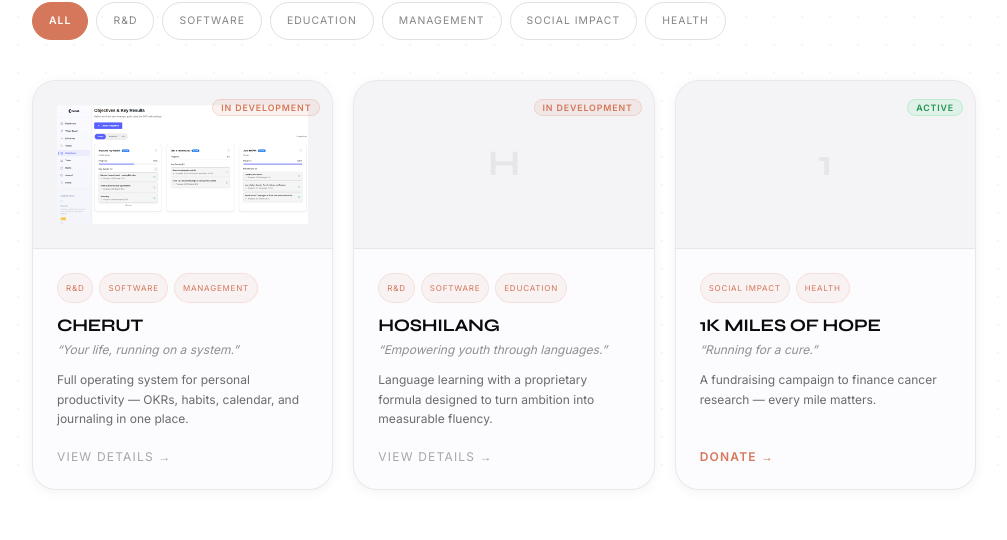
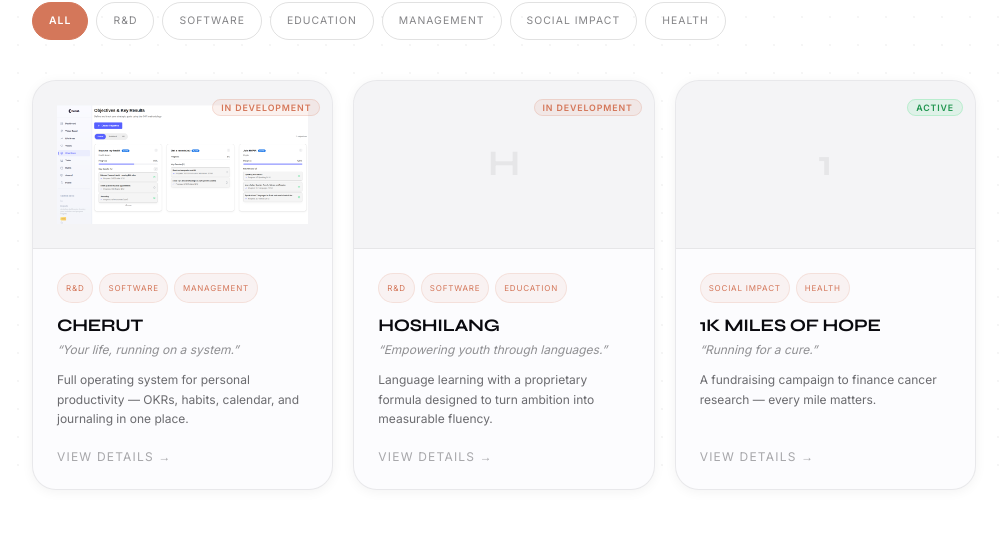
Before and after one commit to chutzpah-os/hr-portal, a Next.js app in the folder frontend/: page /solutions in a window 1280 px wide. Shown: the part 333-873 px from the top of the page, without its empty margins (136-1143 px from the left). Built offline with nearby package versions, Linux system fonts and the light colour scheme; a web font is replaced by a local one.

Commit message:
feat(solutions): open 1k Miles of Hope in modal with Donate CTA inside

```diff
--- a/frontend/src/app/solutions/page.tsx
+++ b/frontend/src/app/solutions/page.tsx
@@ -64,11 +64,17 @@ The formula: structured input + real-world output + accountability loops. The re
     name: '1k Miles of Hope',
     tagline: 'Running for a cure.',
     shortDescription: 'A fundraising campaign to finance cancer research — every mile matters.',
-    fullDescription: '',
+    fullDescription: `1k Miles of Hope is a fundraising initiative created to support cancer research through the Terry Fox Foundation — one of the most impactful cancer research programs in the world.
+
+The goal is simple: run 1,000 miles and raise funds that go directly toward financing scientific research aimed at finding a cure. Every kilometer translates into real resources for real scientists working on real breakthroughs.
+
+Cancer touches almost every family. This campaign is a way to turn movement into meaning — to make every run, every mile, and every step count for something larger than the finish line.
+
+If you want to contribute, every donation makes a difference.`,
     tags: ['Social Impact', 'Health'],
     status: 'Active',
     cta: { label: 'Donate', href: 'https://international.terryfox.ca/page/1k-miles-of-hope', external: true },
-    hasModal: false,
+    hasModal: true,
   },
 ]
 
@@ -233,8 +239,6 @@ function ProductModal({ product, onClose }: { product: Product; onClose: () => v
 }
 
 function ProductCard({ product, onClick }: { product: Product; onClick: () => void }) {
-  const isExternal = !product.hasModal && product.cta
-
   const cardContent = (
     <div
       className="group flex flex-col h-full rounded-3xl overflow-hidden transition-all duration-300 cursor-pointer"
@@ -327,38 +331,16 @@ function ProductCard({ product, onClick }: { product: Product; onClick: () => vo
 
         {/* Footer */}
         <div className="mt-5 flex items-center justify-between">
-          {isExternal ? (
-            <span
-              className="text-xs uppercase tracking-widest font-semibold"
-              style={{ color: 'var(--accent)' }}
-            >
-              Donate →
-            </span>
-          ) : (
           <span
             className="text-xs uppercase tracking-widest"
             style={{ color: 'var(--white-35)' }}
           >
             View details →
           </span>
-          )}
         </div>
       </div>
     </div>
   )
-
-  if (isExternal && product.cta) {
-    return (
-      <a
-        href={product.cta.href}
-        target="_blank"
-        rel="noopener noreferrer"
-        className="block h-full"
-      >
-        {cardContent}
-      </a>
-    )
-  }
 
   return (
     <button onClick={onClick} className="text-left block w-full h-full">
@@ -473,7 +455,7 @@ export default function SolutionsPage() {
                 >
                   <ProductCard
                     product={product}
-                    onClick={() => product.hasModal && setSelected(product)}
+                    onClick={() => setSelected(product)}
                   />
                 </motion.div>
               ))}
```
Lines whose indentation alone changed are shown as unchanged.
